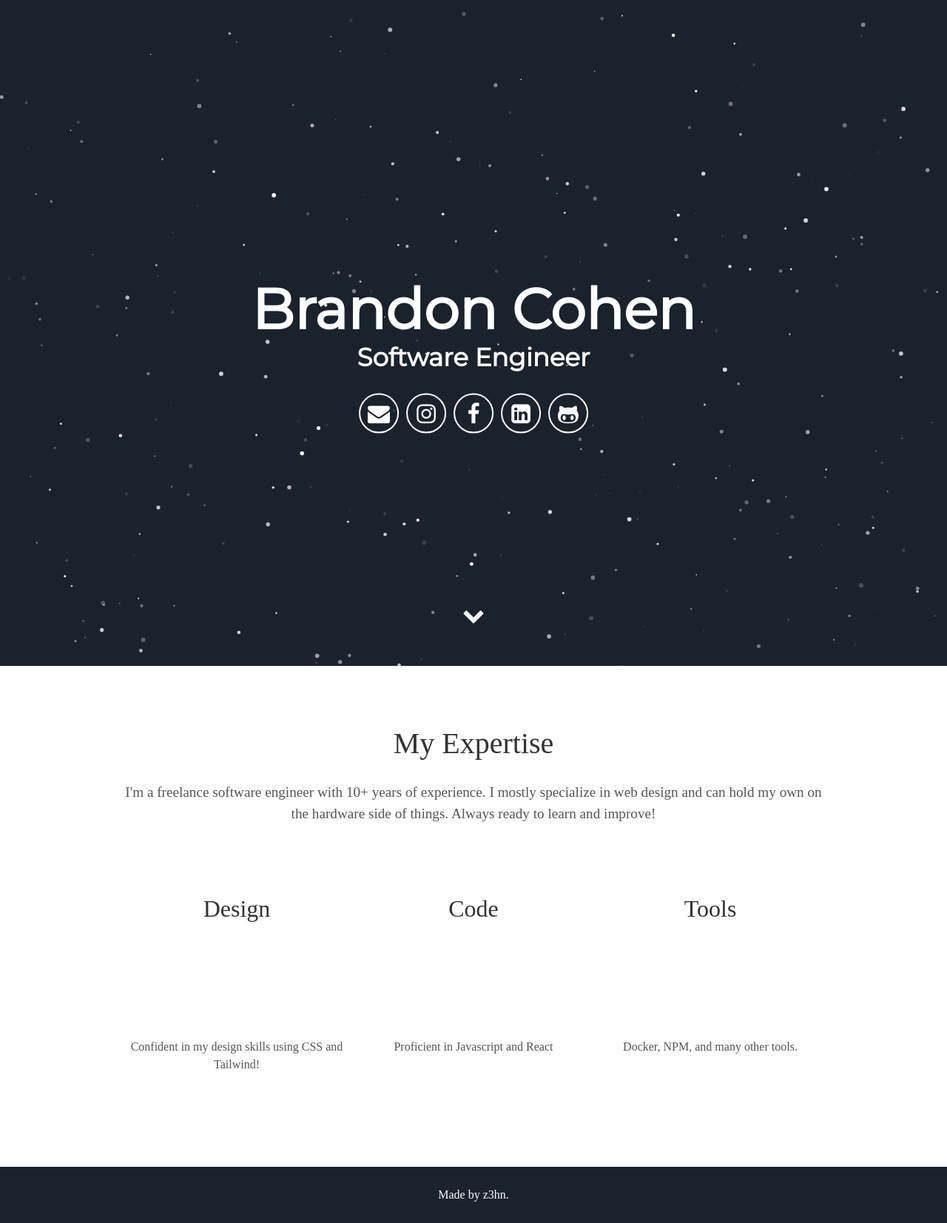
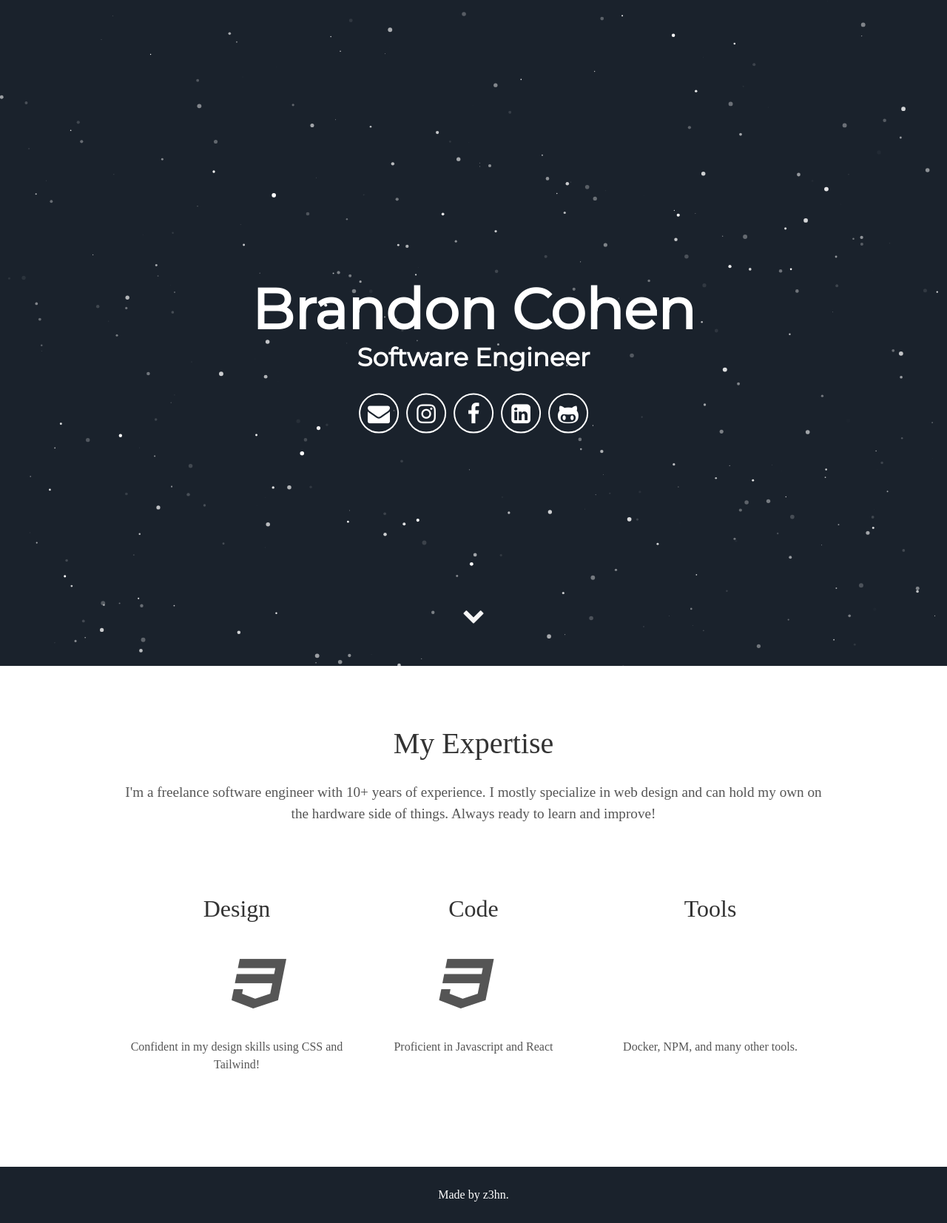
Before and after one commit to OwsleyJr/owsleyjr.github.io, a Jekyll site: the page built from index.html, in a window 1280 px wide. Shown: the whole page at 74% size. Built offline with Jekyll 4.4.1, drawn with Linux system fonts in a browser that asks for light colours; some web fonts are replaced.

Commit message:
quick icon fix

```diff
--- a/_includes/about.html
+++ b/_includes/about.html
@@ -6,7 +6,7 @@
   <div class="tech">
     <h2>Design</h2>
     <svg viewBox="0 0 128 128">
-      <i class="icon fab fa-css3" aria-hidden="true"></i>
+      <i class="icon fa fa-css3" aria-hidden="true"></i>
     </svg>
 
     <p>Confident in my design skills using CSS and Tailwind!</p>
@@ -14,20 +14,20 @@
   <div class="tech">
     <h2>Code</h2>
     <svg viewBox="0 0 128 128">
-      <i class="icon fab fa-css3" aria-hidden="true"></i>
+      <i class="icon fa fa-css3" aria-hidden="true"></i>
     </svg>
     <svg viewBox="0 0 128 128">
-      <i class="icon fab fa-js" aria-hidden="true"></i>
+      <i class="icon fa fa-js" aria-hidden="true"></i>
     </svg>
     <p>Proficient in Javascript and React</p>
   </div>
   <div class="tech">
     <h2>Tools</h2>
     <svg viewBox="0 0 128 128">
-      <i class="icon fab fa-npm" aria-hidden="true"></i>
+      <i class="icon fa fa-npm" aria-hidden="true"></i>
     </svg>
     <svg viewBox="0 0 128 128">
-      <i class="icon fab fa-docker" aria-hidden="true"></i>
+      <i class="icon fa fa-docker" aria-hidden="true"></i>
     </svg>
     <p>Docker, NPM, and many other tools.</p>
   </div>
```
